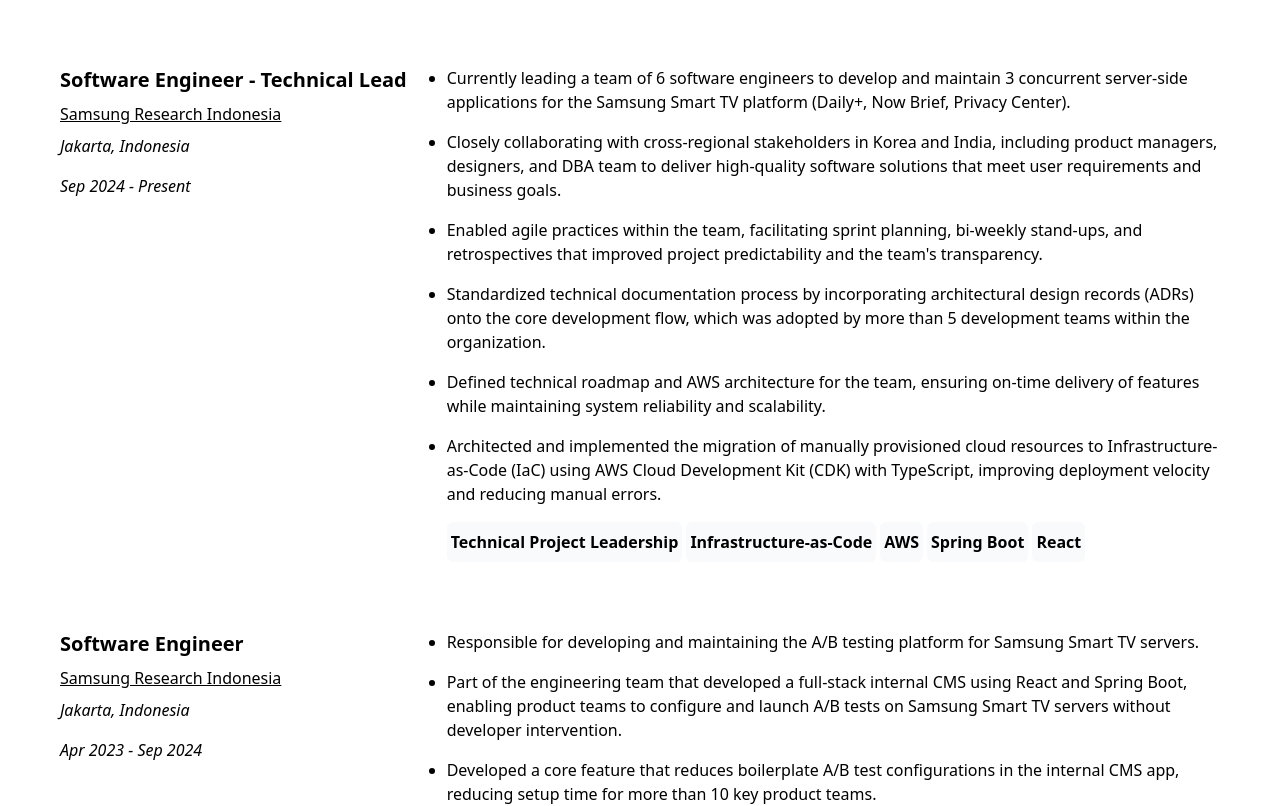
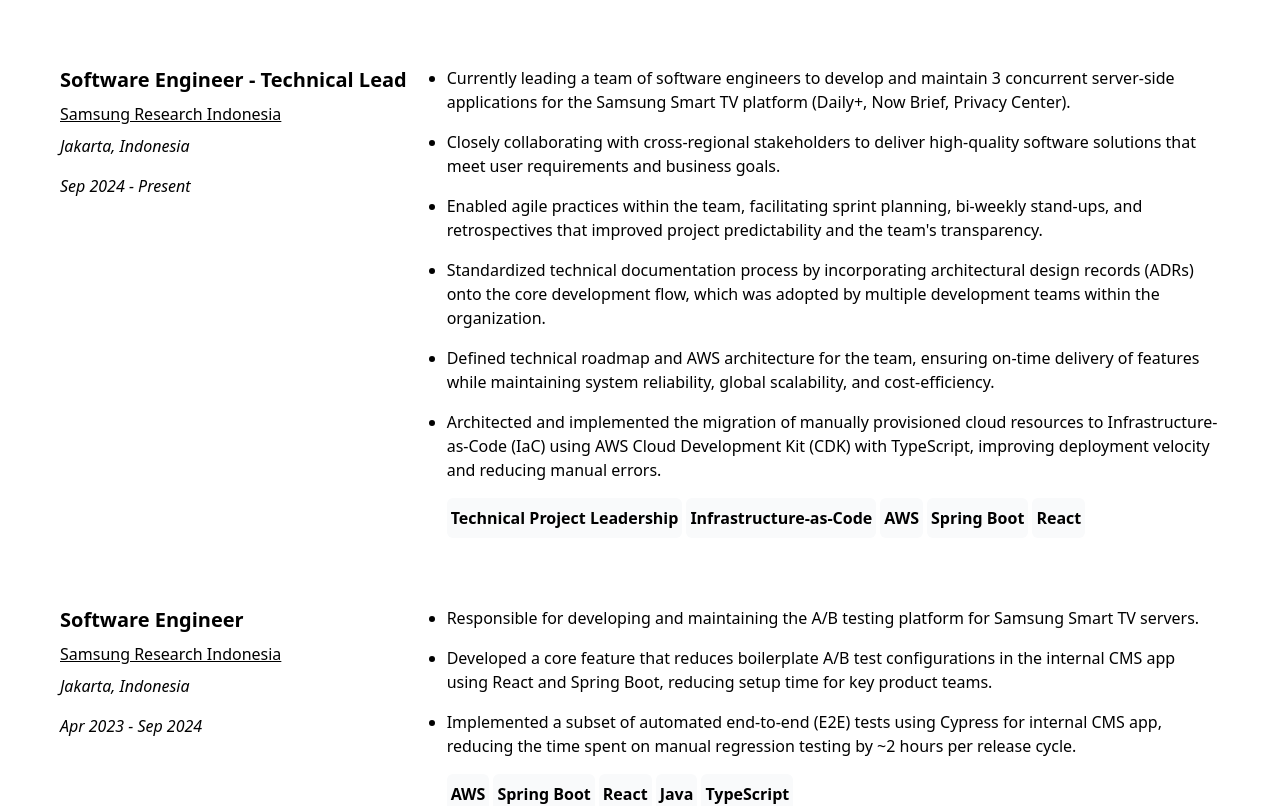
Before and after one commit to ardhan-p/ardhan.dev, a React (Vite) app: page / in a window 1280 px wide. Shown: the part 663-1469 px from the top of the page. Built offline with nearby package versions, Linux system fonts and the light colour scheme.

Commit message:
feat: update job experience bullet points

```diff
--- a/src/data.ts
+++ b/src/data.ts
@@ -23,11 +23,11 @@
 		location: "Jakarta, Indonesia",
 		company: "Samsung Research Indonesia",
 		description: [
-			"Currently leading a team of 6 software engineers to develop and maintain 3 concurrent server-side applications for the Samsung Smart TV platform (Daily+, Now Brief, Privacy Center).",
-			"Closely collaborating with cross-regional stakeholders in Korea and India, including product managers, designers, and DBA team to deliver high-quality software solutions that meet user requirements and business goals.",
+			"Currently leading a team of software engineers to develop and maintain 3 concurrent server-side applications for the Samsung Smart TV platform (Daily+, Now Brief, Privacy Center).",
+			"Closely collaborating with cross-regional stakeholders to deliver high-quality software solutions that meet user requirements and business goals.",
 			"Enabled agile practices within the team, facilitating sprint planning, bi-weekly stand-ups, and retrospectives that improved project predictability and the team's transparency.",
-			"Standardized technical documentation process by incorporating architectural design records (ADRs) onto the core development flow, which was adopted by more than 5 development teams within the organization.",
-			"Defined technical roadmap and AWS architecture for the team, ensuring on-time delivery of features while maintaining system reliability and scalability.",
+			"Standardized technical documentation process by incorporating architectural design records (ADRs) onto the core development flow, which was adopted by multiple development teams within the organization.",
+			"Defined technical roadmap and AWS architecture for the team, ensuring on-time delivery of features while maintaining system reliability, global scalability, and cost-efficiency.",
 			"Architected and implemented the migration of manually provisioned cloud resources to Infrastructure-as-Code (IaC) using AWS Cloud Development Kit (CDK) with TypeScript, improving deployment velocity and reducing manual errors.",
 		],
 		skill: ["Technical Project Leadership", "Infrastructure-as-Code", "AWS", "Spring Boot", "React"],
@@ -40,8 +40,7 @@
 		location: "Jakarta, Indonesia",
 		description: [
 			"Responsible for developing and maintaining the A/B testing platform for Samsung Smart TV servers.",
-			"Part of the engineering team that developed a full-stack internal CMS using React and Spring Boot, enabling product teams to configure and launch A/B tests on Samsung Smart TV servers without developer intervention.",
-			"Developed a core feature that reduces boilerplate A/B test configurations in the internal CMS app, reducing setup time for more than 10 key product teams.",
+			"Developed a core feature that reduces boilerplate A/B test configurations in the internal CMS app using React and Spring Boot, reducing setup time for key product teams.",
 			"Implemented a subset of automated end-to-end (E2E) tests using Cypress for internal CMS app, reducing the time spent on manual regression testing by ~2 hours per release cycle.",
 		],
 		skill: ["AWS", "Spring Boot", "React", "Java", "TypeScript"],
```
